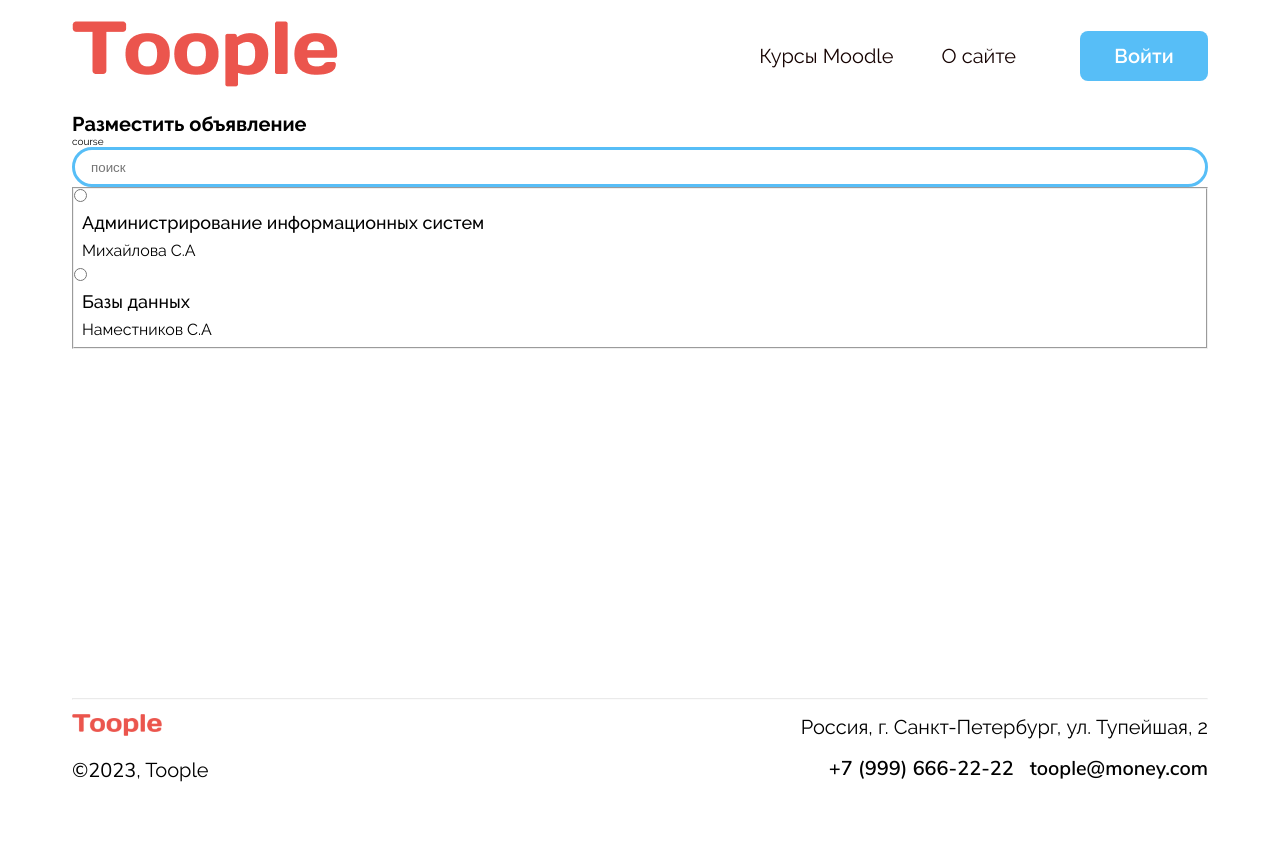
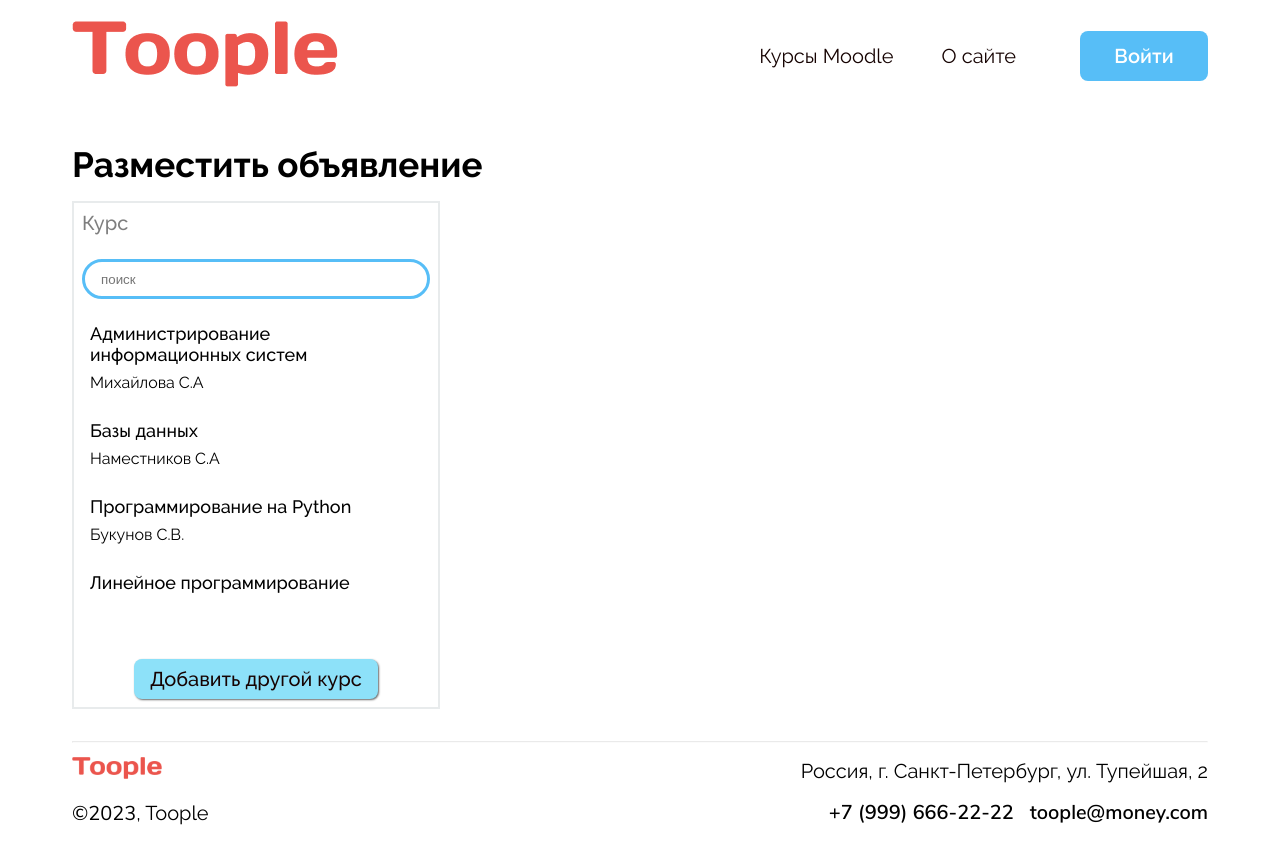
Before and after one commit to BooogdaaaN/Toople, a React (Create React App) app: page /create in a window 1280 px wide. Before the commit the page ends 800 px from the top, so only its background shows below. Built offline with nearby package versions, Linux system fonts and the light colour scheme.

Commit message:
feat: selectList

```diff
--- a/src/components/SelectList.jsx
+++ b/src/components/SelectList.jsx
@@ -1,27 +1,30 @@
-// import "../stylesheets/CreateAd.scss";
+import "../stylesheets/SelectList.scss";
 import InputField from "./UI/input_field/InputField";
 function SelectList({ title, method, action, elements }) {
     return (
         <div className="selectList">
             <div className="selectList__title">{title}</div>
+            <div className="selectList__search">
                 <InputField placeholder={"поиск"} name="search" id="search" />
-            <form action={action} method={method}>
-                <fieldset className="createAd__selectCourse">
+            </div>
+
+            <fieldset>
                 {elements.map((element, index) => (
-                        <div key={index}>
+                    <div key={index} className="selectList__element">
                         <input
                             type="radio"
                             id={index}
                             name="selectList"
                             value={element.value}
                         />
-                            <label htmlFor={index}>
-                                {element.elementToDislay}
-                            </label>
+                        <label htmlFor={index}>{element.elementToDislay}</label>
                     </div>
                 ))}
             </fieldset>
-            </form>
+
+            <div className="selectList__addBtn">
+                <button>Добавить другой курс</button>
+            </div>
         </div>
     );
 }
--- a/src/data.js
+++ b/src/data.js
@@ -9,6 +9,21 @@ const coursesData = {
             id: 2,
             name: "Базы данных",
             teacherName: "Наместников С.А",
+        },
+        {
+            id: 3,
+            name: "Программирование на Python",
+            teacherName: "Букунов С.В.",
+        },
+        {
+            id: 4,
+            name: "Линейное программирование",
+            teacherName: "Фролькис С.В.",
+        },
+        {
+            id: 5,
+            name: "Практические занятия_Информационные технологии графического проектирования",
+            teacherName: "Какой-точел С.В.",
         },
     ],
 };
--- a/src/pages/CreateAd.jsx
+++ b/src/pages/CreateAd.jsx
@@ -1,4 +1,4 @@
-// import "../stylesheets/CreateAd.scss";
+import "../stylesheets/CreateAd.scss";
 import SelectList from "../components/SelectList.jsx";
 import ElementToSelect from "../components/ElementToSelect.jsx";
 import { coursesData, tasksData } from "../data.js";
@@ -18,12 +18,16 @@ function CreateAd() {
     return (
         <div className="createAd">
             <h1>Разместить объявление</h1>
-            <SelectList
-                title="course"
-                method={"post"}
-                action={""}
-                elements={listCourseElements}
-            />
+            <div className="createAd__form">
+                <div className="createAd__courseForm">
+                    <SelectList
+                        title="Курс"
+                        method={"post"}
+                        action={""}
+                        elements={listCourseElements}
+                    />
+                </div>
+            </div>
         </div>
     );
 }
--- /dev/null
+++ b/src/stylesheets/CreateAd.scss
@@ -0,0 +1,19 @@
+@import "../main.scss";
+
+.createAd {
+    padding: 3.2rem 0;
+
+    h1 {
+        font-weight: 700;
+        font-size: 3.5rem;
+    }
+
+    &__form {
+        display: flex;
+        margin-top: 1.6rem;
+    }
+
+    &__courseForm {
+        width: 36.8rem;
+    }
+}
--- /dev/null
+++ b/src/stylesheets/SelectList.scss
@@ -0,0 +1,75 @@
+@import "../main.scss";
+
+.selectList {
+    display: flex;
+    flex-direction: column;
+    align-items: center;
+    padding: 0.8rem;
+    border: 2px solid $grey;
+
+    &__title {
+        margin: 0 auto 2.4rem 0;
+        font-weight: 500;
+        font-size: 2rem;
+        opacity: 0.5;
+    }
+
+    &__search {
+        width: 100%;
+        margin-bottom: 1.6rem;
+    }
+
+    fieldset {
+        display: flex;
+        flex-direction: column;
+        gap: 1.2rem;
+        height: 28.8rem;
+        margin-bottom: 5.6rem;
+        overflow-y: scroll;
+        border: none;
+
+        &::-webkit-scrollbar {
+            width: 3px;
+            background-color: $grey;
+        }
+
+        &::-webkit-scrollbar-thumb {
+            background-color: $primary;
+        }
+    }
+
+    &__element {
+        input {
+            display: none;
+        }
+
+        label {
+            display: block;
+            cursor: pointer;
+            transition: 0.1s;
+
+            @include hover {
+                background-color: $grey;
+            }
+        }
+
+        input:checked + label {
+            background-color: $secondary;
+        }
+    }
+
+    &__addBtn {
+        button {
+            padding: 0.8rem 1.6rem;
+            color: $black;
+            font-weight: 500;
+            font-size: 2rem;
+            font-family: Raleway, sans-serif;
+            background-color: $secondary;
+            border: none;
+            border-radius: 0.8rem;
+            box-shadow: 1px 1px 2px 0 rgb(0 0 0 / 60%);
+            cursor: pointer;
+        }
+    }
+}
```
Lines whose indentation alone changed are shown as unchanged.
